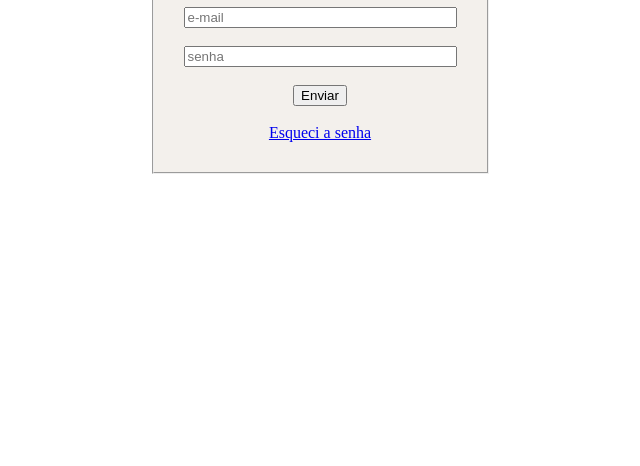
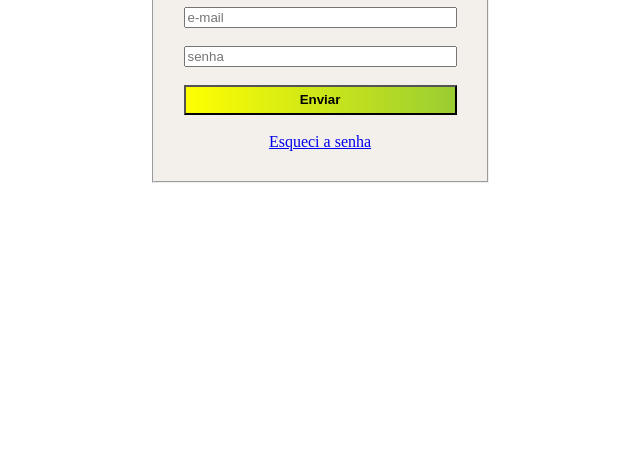
Before and after one commit to mairess/challenge-tela-de-login, a plain HTML site: page index.html in a window 1280 px wide. Shown: the part 334-800 px from the top of the page, without its empty margins (320-960 px from the left). Drawn offline with Linux system fonts and the light colour scheme.

Commit message:
feat: style button

```diff
--- a/style.css
+++ b/style.css
@@ -10,3 +10,11 @@ fieldset {
     padding: 30px;
     background-color: #f3f0ec;
 }
+
+button {
+    display: inline-block;
+    width: 100%;
+    height: 30px;
+    background-image: linear-gradient(to left, yellowgreen, yellow);
+    font-weight: bold;
+  }
```
